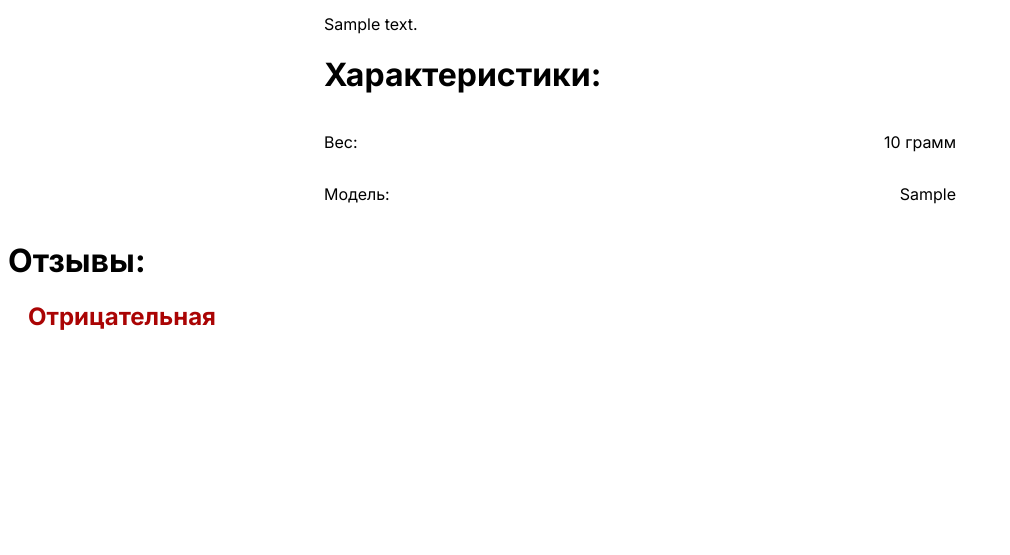
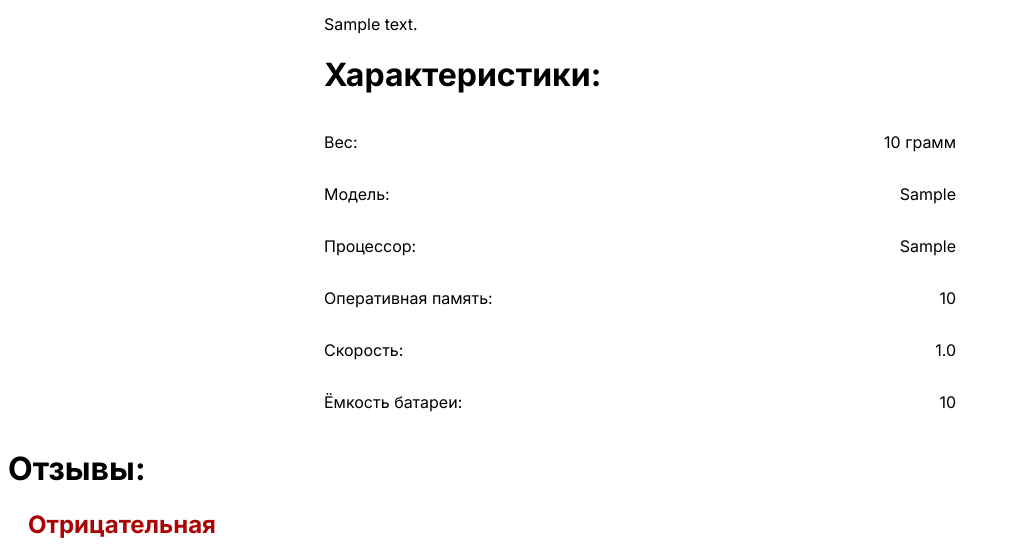
Before and after one commit to MamilgoSenuor/NetShop, a Django app: page /product/1 in a window 1280 px wide. Shown: the part 445-1000 px from the top of the page, without its empty margins (0-1010 px from the left). Before the commit the page ends 775 px from the top, so only its background shows below. Run offline with Django 5.2, Linux system fonts and the light colour scheme; tables that the repository leaves empty hold one stand-in row (values such as "Sample post"); grey boxes marked "Sample" are stand-in pictures.

Commit message:
Исправленны баги и добавлены характеристики

```diff
--- a/NetShop/shop/templates/product.html
+++ b/NetShop/shop/templates/product.html
@@ -51,12 +51,56 @@
         </p>
     </div>
     {% endif %}
+
+    {% if product.processor %}
+    <div class="charRow">
+        <p>
+            Процессор:
+        </p>
+        <p>
+            {{ product.processor }}
+        </p>
+    </div>
+    {% endif %}
+
+    {% if product.ram_size %}
+    <div class="charRow">
+        <p>
+            Оперативная память:
+        </p>
+        <p>
+            {{ product.ram_size }}
+        </p>
+    </div>
+    {% endif %}
+
+    {% if product.speed %}
+    <div class="charRow">
+        <p>
+            Скорость:
+        </p>
+        <p>
+            {{ product.speed }}
+        </p>
+    </div>
+    {% endif %}
+
+    {% if product.battery_capacity %}
+    <div class="charRow">
+        <p>
+            Ёмкость батареи:
+        </p>
+        <p>
+            {{ product.battery_capacity }}
+        </p>
+    </div>
+    {% endif %}
 </div>
 
     <h1>Отзывы:</h1>
 
     <div class="reviews">
-        {% for Review in reviews %}
+
         <div class="review">
             <div class="reviewHeader">
                  <h2>{{ review.author }}</h2>
@@ -71,6 +115,6 @@
                 {{ review.text }}
             </p>
         </div>
-        {% endfor %}
+
     </div>
 </div>
```
